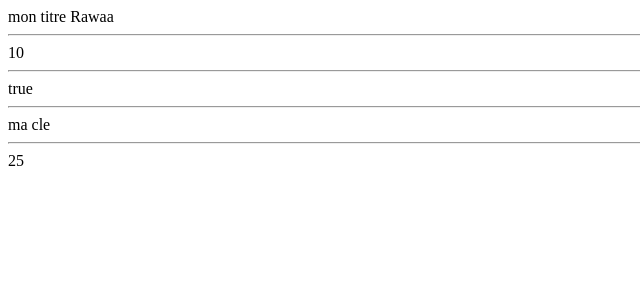
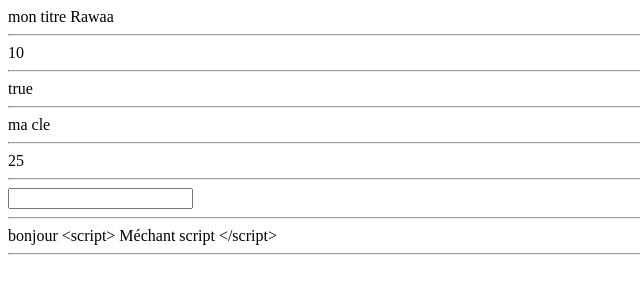
Before and after one commit to rawaayahya/MyangularApplication, an Angular app in the folder MyProjects/newapp/: page / in a window 1280 px wide. Shown: the top 300 px of the page, without its empty margins (0-640 px from the left). Built offline with nearby package versions, Linux system fonts and the light colour scheme.

Commit message:
property bindin

```diff
--- a/MyProjects/newapp/src/app/app.component.html
+++ b/MyProjects/newapp/src/app/app.component.html
@@ -1,3 +1,4 @@
+<!--String interpolation-->
 {{titre + " Rawaa"}}
 <hr>
 {{nombre}}
@@ -7,3 +8,18 @@
  {{obj.cle}}
  <hr>
  {{sqr(5)}}
+<hr>
+<!--property binding le date doit etre definit dans le component comme une variable de type string égale date-->
+<input [type]="date"/>
+
+<hr>
+bonjour {{nom}}
+
+<hr>
+
+<!--<span> est un conteneur générique en ligne (inline) pour les contenus phrasés.
+    Il ne représente rien de particulier. Il peut être utilisé pour grouper des éléments afin
+     de les mettre en forme (grâce aux attributs class ou id et aux règles CSS)-->
+
+     <!--innerHTML est utilise pour modifier la valeur d'un text-->
+<p><span [innerHTML]="nom">hhh</span></p>
--- a/MyProjects/newapp/src/app/app.component.ts
+++ b/MyProjects/newapp/src/app/app.component.ts
@@ -9,6 +9,11 @@ export class AppComponent {
   titre:string='mon titre';
   nombre:number=10;
   bool:boolean=true;
+  //property binding nous permet une souplesse dans la definition des elements html
+  // par exemple si vous voulez désactiver le click sur un boutton jusqu'à le remplissage
+  // de tous les champs dans le formulaire ;on peut lier la property disable avec un attribut dans le component
+  // qui vérifie que tout les eleemnts dans le formulaire sont remplis pour se mettre à false
+  date:string="number";
 
   obj:{}={
 
@@ -16,7 +21,7 @@ export class AppComponent {
   }
     nom:string;
   constructor() {
-    this.nom = `Angular`;
+    this.nom = `<script> Méchant script </script>`;
   }
   sqr(a:number):number{
 
```
